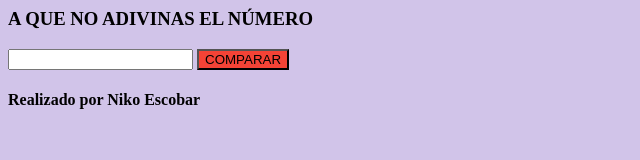
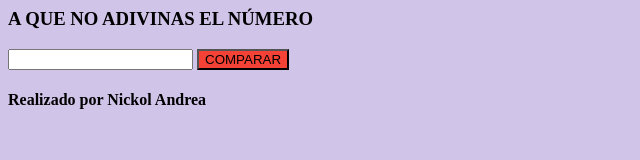
Before and after one commit to NickolAndrea/Juego, a plain HTML site: page index.html in a window 1280 px wide. Shown: the full height of the page, 0-640 px from the left. Drawn offline with Linux system fonts and the light colour scheme.

Commit message:
Update index.html

```diff
--- a/index.html
+++ b/index.html
@@ -8,6 +8,6 @@
         <h3>A QUE NO ADIVINAS EL NÚMERO</h3>
         <input type="number" id="barra" />
         <button onclick="adivinar()" class="danger">COMPARAR</button>
-        <h4>Realizado por Niko Escobar</h4>
+        <h4>Realizado por Nickol Andrea</h4>
     </body>
 </html>
```
